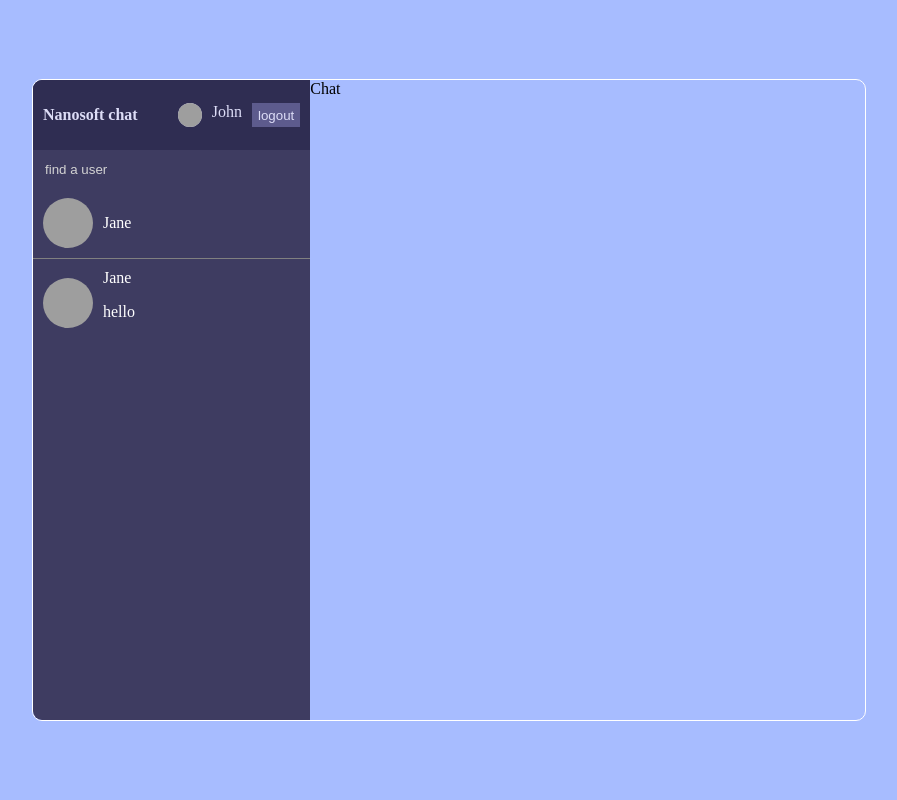
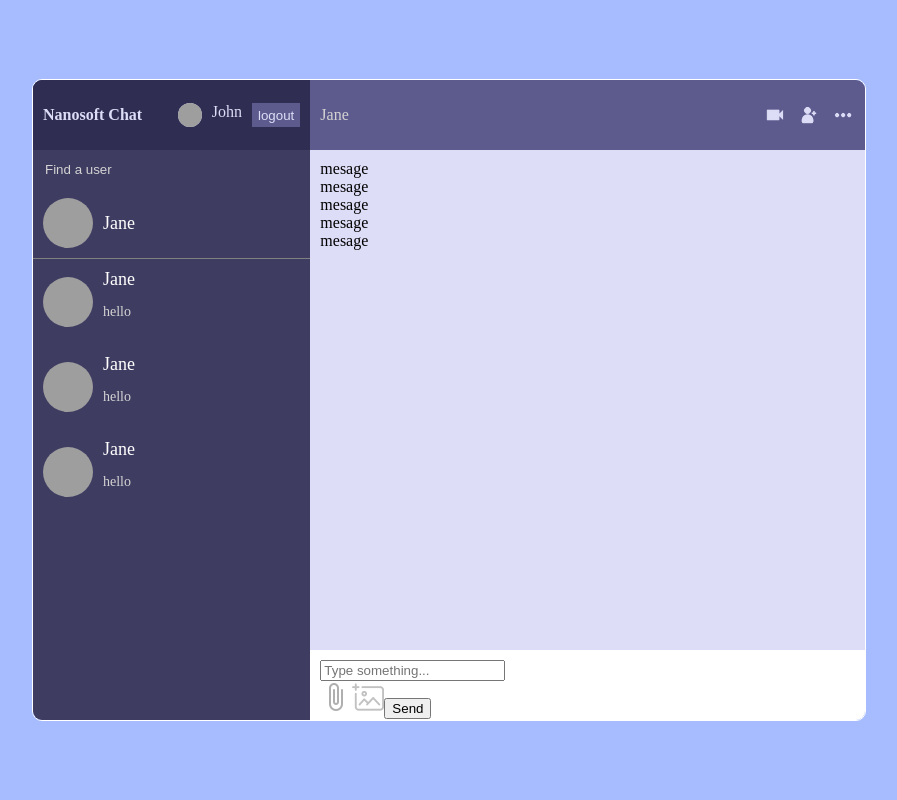
Before and after one commit to GunPkate/realtimechat, a React (Create React App) app: page / in a window 1280 px wide. Shown: the top 800 px of the page, without its empty margins (191-1088 px from the left). Built offline with nearby package versions, Linux system fonts and the light colour scheme; grey boxes are pictures that could not be loaded.

Commit message:
Right side page: message component and style

```diff
--- a/src/component/Chat.jsx
+++ b/src/component/Chat.jsx
@@ -1,11 +1,26 @@
-import React from 'react'
+import React from "react";
+import Cam from "../img/cam.png";
+import Add from "../img/add.png";
+import More from "../img/more.png";
+import Messages from "./Messages";
+import Input from "./Input";
 
 const Chat = () => {
   return (
-    <div className='chat'>
-      Chat
+    <div className="chat">
+      <div className="chatInfo">
+        <span>Jane</span>
+        <div className="chatIcons">
+          <img src={Cam} />
+          <img src={Add} />
+          <img src={More} />
+        </div>
+      </div>
+
+      <Messages />
+      <Input />
     </div>
-  )
-}
+  );
+};
 
-export default Chat
+export default Chat;
--- a/src/component/Chats.jsx
+++ b/src/component/Chats.jsx
@@ -13,6 +13,28 @@
           <p>hello</p>
         </div>
       </div>
+
+      <div className="userChat">
+        <img
+          src="https://images.pexels.com/photos/10272672/pexels-photo-10272672.jpeg?auto=compress&cs=tinysrgb&w=1600&lazy=load"
+          alt=""
+        />
+        <div className="userChatInfo">
+          <span>Jane</span>
+          <p>hello</p>
+        </div>
+      </div>
+
+      <div className="userChat">
+        <img
+          src="https://images.pexels.com/photos/10272672/pexels-photo-10272672.jpeg?auto=compress&cs=tinysrgb&w=1600&lazy=load"
+          alt=""
+        />
+        <div className="userChatInfo">
+          <span>Jane</span>
+          <p>hello</p>
+        </div>
+      </div>
     </div>
   );
 };
--- a/src/component/Input.jsx
+++ b/src/component/Input.jsx
@@ -1,11 +1,21 @@
-import React from 'react'
+import React from "react";
+import Attach from "../img/attach.png";
+import Img from "../img/img.png";
 
 const Input = () => {
   return (
-    <div>
+    <div className="input">
+      <input type="text" placeholder="Type something..." />
+      <div className="send">
+        <img src={Attach} alt="" />
+        <input type="file" style={{ display: "none" }} id="file" />
+        <label htmlFor="file">
+          <img src={Img} alt="" />
+        </label>
+        <button>Send</button>
+      </div>
+    </div>
+  );
+};
 
-    </div>
-  )
-}
-
-export default Input
+export default Input;
--- a/src/component/Message.jsx
+++ b/src/component/Message.jsx
@@ -3,7 +3,7 @@
 const Message = () => {
   return (
     <div>
-
+      mesage
     </div>
   )
 }
--- /dev/null
+++ b/src/component/Messages.jsx
@@ -0,0 +1,16 @@
+import React from 'react'
+import Message from './Message'
+
+const Messages = () => {
+  return (
+    <div className='messages'>
+      <Message/>
+      <Message/>
+      <Message/>
+      <Message/>
+      <Message/>
+    </div>
+  )
+}
+
+export default Messages
--- a/src/component/Navbar.jsx
+++ b/src/component/Navbar.jsx
@@ -3,7 +3,7 @@
 const Navbar = () => {
   return (
     <div className='navbar'>
-      <span className='logo'>Nanosoft chat</span>
+      <span className='logo'>Nanosoft Chat</span>
       <div className="user">
         <img src="https://images.pexels.com/photos/10272672/pexels-photo-10272672.jpeg?auto=compress&cs=tinysrgb&w=1600&lazy=load" alt=''/>
         <span>John</span>
--- a/src/component/Search.jsx
+++ b/src/component/Search.jsx
@@ -4,7 +4,7 @@
   return (
     <div className='search'>
       <div className="searchForm">
-        <input type="text" placeholder='find a user'/>
+        <input type="text" placeholder='Find a user'/>
       </div>
       <div className="userChat">
         <img src="https://images.pexels.com/photos/10272672/pexels-photo-10272672.jpeg?auto=compress&cs=tinysrgb&w=1600&lazy=load" alt=""/>
--- a/src/style.scss
+++ b/src/style.scss
@@ -153,8 +153,8 @@
         color: white;
         cursor: pointer;
 
-        &:hover{
-            background-color: #2f2d52;
+        &:hover {
+          background-color: #2f2d52;
         }
 
         img {
@@ -163,11 +163,54 @@
           border-radius: 50%;
           object-fit: cover;
         }
+
+        .userChatInfo {
+          span {
+            font-size: 18px;
+            font-weight: 500;
+          }
+          p {
+            font-size: 14px;
+            color: lightgray;
+          }
+        }
       }
     }
 
     .chat {
       flex: 2;
+
+      .chatInfo {
+        height: 50px;
+        padding: 10px;
+        background-color: #5d5b8d;
+        display: flex;
+        align-items: center;
+        justify-content: space-between;
+        color: lightgray;
+      }
+
+      .chatIcons {
+        display: flex;
+        gap: 10px;
+
+        img {
+          height: 24px;
+          cursor: pointer;
+        }
+      }
+
+      .messages {
+        background-color: #ddddf7;
+        padding: 10px;
+        height: calc(100% - 160px); // 100% - (input + navbar)
+      }
+
+      .input {
+        height: 50px;
+        background-color: white;
+        padding: 10px;
+      }
     }
   }
 }
```
